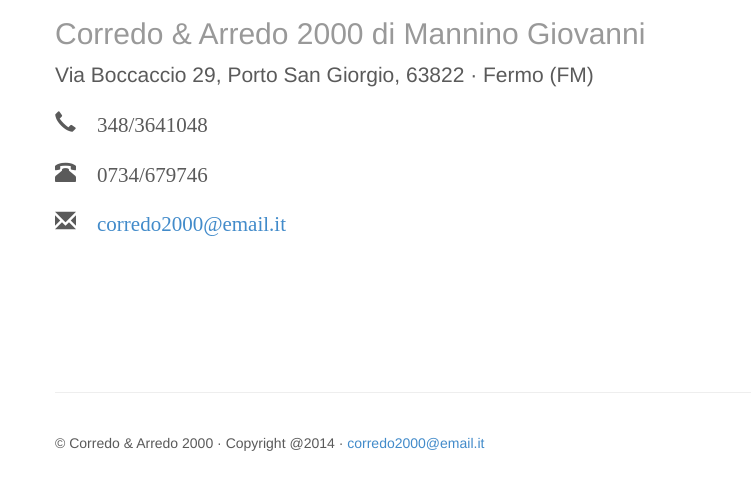
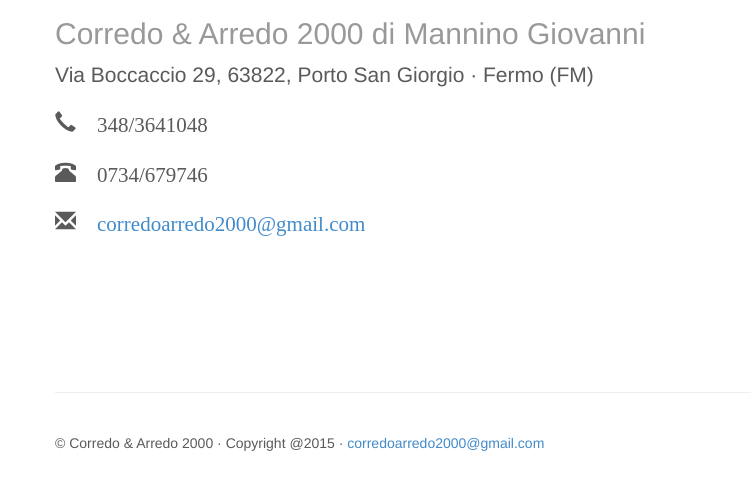
Before and after one commit to MicheleMannino/manninotende, a plain HTML site: page index.html in a window 1280 px wide. Shown: the part 2089-2578 px from the top of the page, 0-751 px from the left. Drawn offline with nearby package versions, Linux system fonts and the light colour scheme.

Commit message:
Updated gallery and index pages

```diff
--- a/index.html
+++ b/index.html
@@ -77,7 +77,7 @@
             <div class="carousel-caption">
               <h1>Consegna in 7 giorni lavorativi</h1>
               <p>Contattaci subito per un preventivo gratuito</p>
-              <p><a class="btn btn-lg btn-primary" href="mailto:corredo2000@email.it" role="button">Invia una e-mail</a></p>
+              <p><a class="btn btn-lg btn-primary" href="mailto:corredoarredo2000@gmail.com" role="button">Invia una e-mail</a></p>
             </div>
           </div>
         </div>
@@ -168,11 +168,11 @@
         <div class="col-md-7">
           <h2 class="featurette-heading">Contatti</h2>
           <h2><span class="text-muted">Corredo &amp; Arredo 2000 di Mannino Giovanni</span></h2>
-          <p class="lead">Via Boccaccio 29, Porto San Giorgio, 63822 &middot; Fermo (FM)</p>
+          <p class="lead">Via Boccaccio 29, 63822, Porto San Giorgio &middot; Fermo (FM)</p>
           <p class="lead"><span class="glyphicon glyphicon-earphone"> 348/3641048</span></p>
           <p class="lead"><span class="glyphicon glyphicon-phone-alt"> 0734/679746</span></p>
           <p class="lead">
-            <span class="glyphicon glyphicon-envelope"> <a href="mailto:corredo2000@email.it">corredo2000@email.it</a></span>
+            <span class="glyphicon glyphicon-envelope"> <a href="mailto:corredoarredo2000@gmail.com">corredoarredo2000@gmail.com</a></span>
           </p>
         </div>
         <div class="col-md-5">
@@ -190,7 +190,7 @@
       <footer>
         <p class="pull-right"><a href="#"><span class="glyphicon glyphicon-chevron-up"></span></a></p>
 
-        <p>&copy; Corredo &amp; Arredo 2000 &middot; Copyright @2014 &middot; <a href="mailto:corredo2000@email.it">corredo2000@email.it</a>
+        <p>&copy; Corredo &amp; Arredo 2000 &middot; Copyright @2015 &middot; <a href="mailto:corredoarredo2000@gmail.com">corredoarredo2000@gmail.com</a>
         </p>
       </footer>
 
```
Also changed, not shown: gallery.html (+1 -1 lines).
